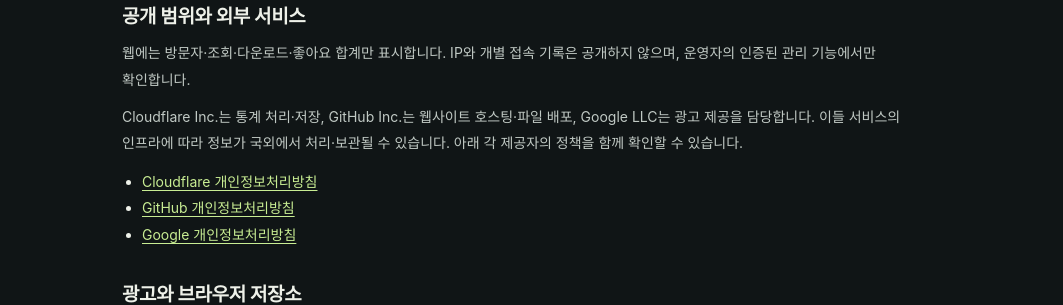
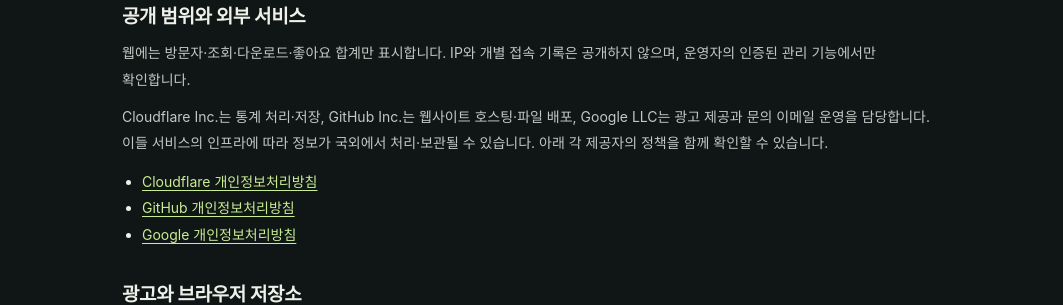
Before and after one commit to Duki-Programming/duki-programming.github.io, a Jekyll site: the page built from privacy/index.html, in a window 1280 px wide. Shown: the part 688-993 px from the top of the page, without its empty margins (108-1171 px from the left). Built offline with Jekyll 4.4.1, drawn with Linux system fonts in a browser that asks for light colours; some web fonts are replaced.

Commit message:
Clarify the existing Gmail inquiry service in the privacy policy

```diff
--- a/_data/privacy.yml
+++ b/_data/privacy.yml
@@ -24,7 +24,7 @@
         "title": "공개 범위와 외부 서비스",
         "paragraphs": [
           "웹에는 방문자·조회·다운로드·좋아요 합계만 표시합니다. IP와 개별 접속 기록은 공개하지 않으며, 운영자의 인증된 관리 기능에서만 확인합니다.",
-          "Cloudflare Inc.는 통계 처리·저장, GitHub Inc.는 웹사이트 호스팅·파일 배포, Google LLC는 광고 제공을 담당합니다. 이들 서비스의 인프라에 따라 정보가 국외에서 처리·보관될 수 있습니다. 아래 각 제공자의 정책을 함께 확인할 수 있습니다."
+          "Cloudflare Inc.는 통계 처리·저장, GitHub Inc.는 웹사이트 호스팅·파일 배포, Google LLC는 광고 제공과 문의 이메일 운영을 담당합니다. 이들 서비스의 인프라에 따라 정보가 국외에서 처리·보관될 수 있습니다. 아래 각 제공자의 정책을 함께 확인할 수 있습니다."
         ],
         "links": [
           {
@@ -104,7 +104,7 @@
         "title": "Disclosure and service providers",
         "paragraphs": [
           "Public pages show aggregate visitors, views, downloads, and likes only. IP addresses and individual activity records are restricted to authenticated administration.",
-          "Cloudflare, Inc. processes and stores statistics; GitHub, Inc. hosts the website and download files; Google LLC provides advertising. Information may be processed or stored outside your country through their infrastructure. Their policies are linked below."
+          "Cloudflare, Inc. processes and stores statistics; GitHub, Inc. hosts the website and download files; Google LLC provides advertising and inquiry email hosting. Information may be processed or stored outside your country through their infrastructure. Their policies are linked below."
         ],
         "links": [
           {
```
